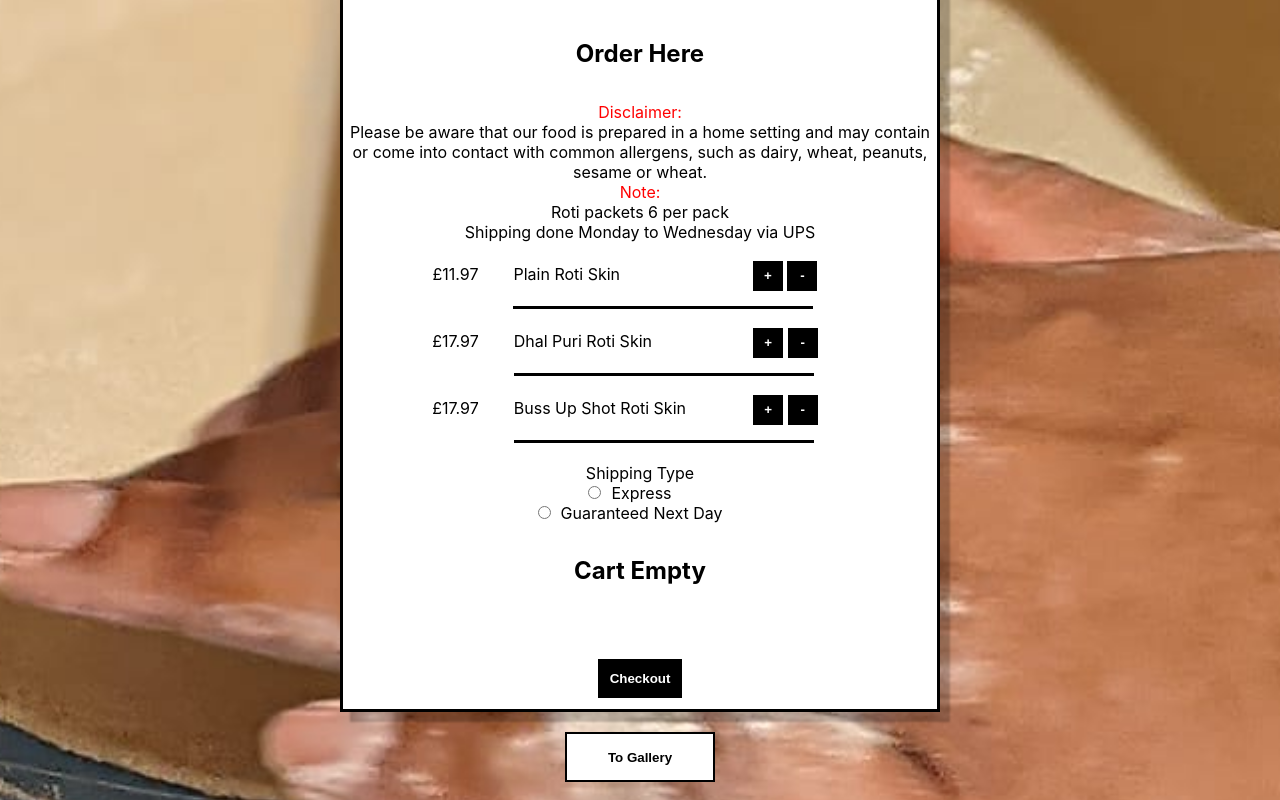
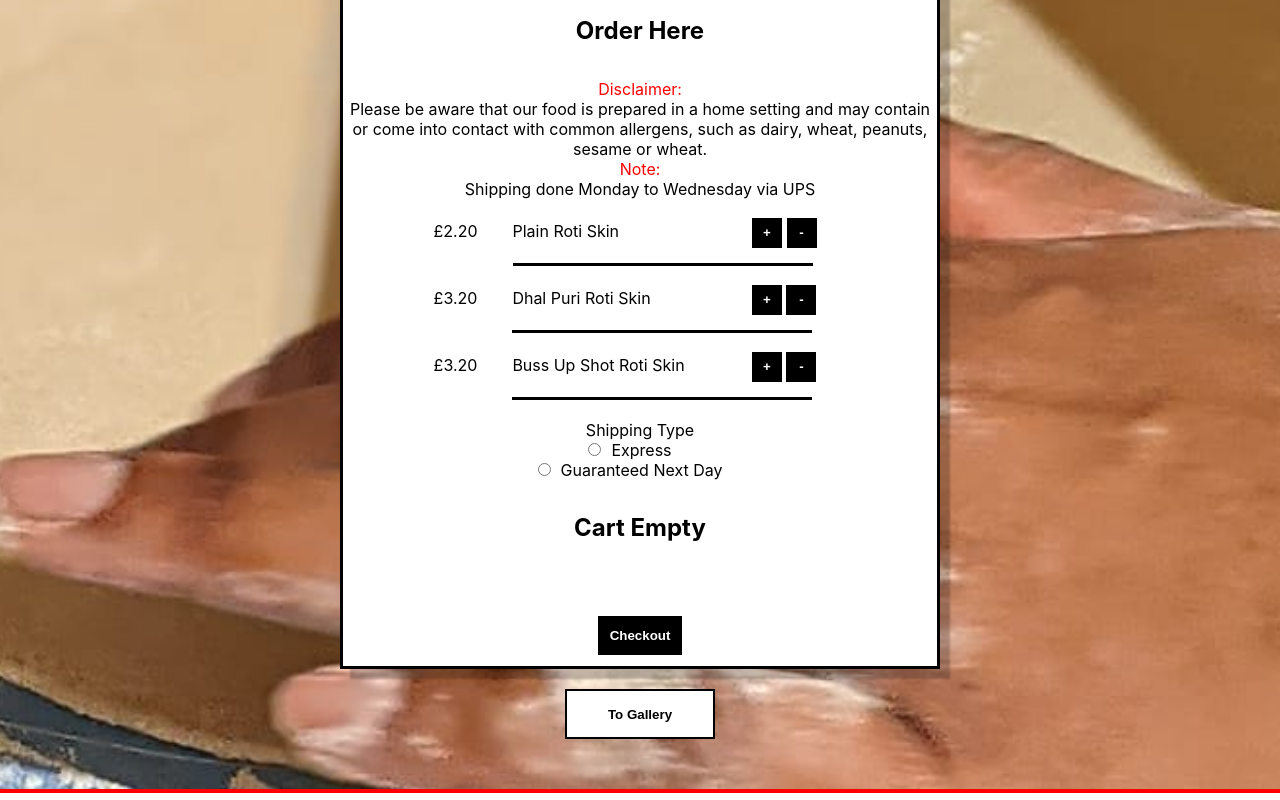
Before and after one commit to sammateo/cupid-delights, a Next.js app: page / in a window 1280 px wide. Shown: the part 609-1409 px from the top of the page. Built offline with nearby package versions, Linux system fonts and the light colour scheme.

Commit message:
reverting prices

```diff
--- a/pages/index.js
+++ b/pages/index.js
@@ -28,9 +28,9 @@ function Home() {
 	// const [option5, setOption5] = useState(0);
 	// const [option6, setOption6] = useState(0);
 
-	const [price1, setPrice1] = useState(1.995); //price in Pound //2.2
-	const [price2, setPrice2] = useState(2.995); //3.2
-	const [price3, setPrice3] = useState(2.995); //3.2
+	const [price1, setPrice1] = useState(2.2); //price in Pound //1.995
+	const [price2, setPrice2] = useState(3.2); // 2.995
+	const [price3, setPrice3] = useState(3.2); //2.995
 	// const [price4, setPrice4] = useState(1.5);
 	// const [price5, setPrice5] = useState(2.5);
 	// const [price6, setPrice6] = useState(2.5);
@@ -138,7 +138,6 @@ function Home() {
 				<h4>Made with love</h4>
 			</div>
 			<h3 className={styles.banner}>
-				New Christmas sale options by the pack <br />
 				Orders placed now will not be shipped until we reopen in January 2024.
 			</h3>
 
--- a/src/Content.js
+++ b/src/Content.js
@@ -85,7 +85,6 @@ export default function Content({
 			<p style={{ color: "red" }} className={styles.note}>
 				Note:{" "}
 			</p>
-      <p className={styles.note}>Roti packets 6 per pack</p>
 			<p className={styles.note}>Shipping done Monday to Wednesday via UPS</p>
 
 			{/* <p className={styles.note}>Buss Up Shot Contains dairy products</p> */}
--- a/src/Options.js
+++ b/src/Options.js
@@ -48,7 +48,7 @@ export default function Options({
 		style: "currency",
 		currency: "GBP",
 	});
-  const quantityMultiplier = 6;
+	const quantityMultiplier = 1;
 	let updatedVal;
 	function add(event) {
 		setCheckout(false);
```
Lines whose indentation alone changed are shown as unchanged.
